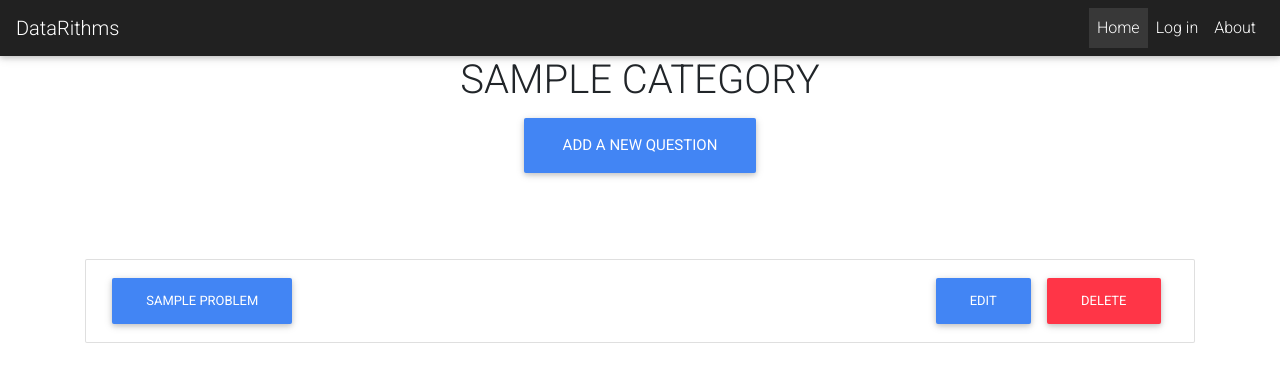
After one commit to SiddharthSampath/DataRithms, a Flask app: page /categories/1/questions in a window 1280 px wide. The commit adds this page. Shown: the top 382 px of the page. Run offline with Flask 2, Linux system fonts and the light colour scheme; tables that the repository leaves empty hold one stand-in row (values such as "Sample post"); some libraries are stand-ins or nearby versions.

Commit message:
Switched to mdb bootstrap and added basic functionality for questions page

```diff
--- a/app.py
+++ b/app.py
@@ -25,6 +25,16 @@ def categories():
   print(categories)
   return render_template('categories.html', category_data=categories)
 
+@APP.route('/categories/<int:category_id>/questions')
+def category_questions(category_id):
+  current_category = Category.query.get(category_id)
+  questions = current_category.problems
+  category_name = current_category.category_name
+  category_name = category_name.upper()
+  print(questions)
+  return render_template("questions.html", questions=questions, category=category_name)
+
+
 if __name__ == '__main__':
     #APP.run(host='0.0.0.0', port=8080, debug=True)
     APP.run(debug=True)
--- a/models.py
+++ b/models.py
@@ -14,8 +14,8 @@ def setupdb(app, database_path=database_path):
     app.config["SQLALCHEMY_TRACK_MODIFICATIONS"] = False
     db.app = app
     db.init_app(app)
-    #migrate = Migrate(app, db)
-    db.create_all()
+    migrate = Migrate(app, db)
+    #db.create_all()
 
 class Problem(db.Model):
     __tablename__ = 'problems'
@@ -30,4 +30,4 @@ class Category(db.Model):
     id = Column(Integer(), primary_key=True)
     category_name = Column(String(), nullable=False)
     category_description = Column(String(), nullable=False)
-    problems = relationship('Problem', lazy='dynamic', backref='problem', cascade='all, delete-orphan')
+    problems = relationship('Problem', lazy='dynamic', backref='category', cascade='all, delete-orphan')
--- a/templates/base.html
+++ b/templates/base.html
@@ -5,9 +5,14 @@
     <meta charset="utf-8">
     <meta name="viewport" content="width=device-width, initial-scale=1, shrink-to-fit=no">
 
-    <!-- Bootstrap CSS -->
-    <!-- <link rel="stylesheet" href="/static/css/bootstrap.min.css"> -->
-    <link rel="stylesheet" href="https://maxcdn.bootstrapcdn.com/bootstrap/4.0.0/css/bootstrap.min.css" integrity="sha384-Gn5384xqQ1aoWXA+058RXPxPg6fy4IWvTNh0E263XmFcJlSAwiGgFAW/dAiS6JXm" crossorigin="anonymous">
+    <!-- Font Awesome -->
+    <link rel="stylesheet" href="https://use.fontawesome.com/releases/v5.8.2/css/all.css">
+    <!-- Google Fonts -->
+    <link rel="stylesheet" href="https://fonts.googleapis.com/css?family=Roboto:300,400,500,700&display=swap">
+    <!-- Bootstrap core CSS -->
+    <link href="https://cdnjs.cloudflare.com/ajax/libs/twitter-bootstrap/4.5.0/css/bootstrap.min.css" rel="stylesheet">
+    <!-- Material Design Bootstrap -->
+    <link href="https://cdnjs.cloudflare.com/ajax/libs/mdbootstrap/4.19.1/css/mdb.min.css" rel="stylesheet">
     {% block links %} {% endblock %}
     <title>{% block title %} {% endblock %}</title>
 
@@ -45,11 +50,14 @@
       {% block content %}
       {% endblock %}
 
-
-    <!-- Optional JavaScript -->
-    <!-- jQuery first, then Popper.js, then Bootstrap JS -->
-    <script src="https://code.jquery.com/jquery-3.2.1.slim.min.js" integrity="sha384-KJ3o2DKtIkvYIK3UENzmM7KCkRr/rE9/Qpg6aAZGJwFDMVNA/GpGFF93hXpG5KkN" crossorigin="anonymous"></script>
-    <script src="https://cdnjs.cloudflare.com/ajax/libs/popper.js/1.12.9/umd/popper.min.js" integrity="sha384-ApNbgh9B+Y1QKtv3Rn7W3mgPxhU9K/ScQsAP7hUibX39j7fakFPskvXusvfa0b4Q" crossorigin="anonymous"></script>
-    <script src="https://maxcdn.bootstrapcdn.com/bootstrap/4.0.0/js/bootstrap.min.js" integrity="sha384-JZR6Spejh4U02d8jOt6vLEHfe/JQGiRRSQQxSfFWpi1MquVdAyjUar5+76PVCmYl" crossorigin="anonymous"></script>
+    <!-- JQuery -->
+    <script type="text/javascript" src="https://cdnjs.cloudflare.com/ajax/libs/jquery/3.5.1/jquery.min.js"></script>
+    <!-- Bootstrap tooltips -->
+    <script type="text/javascript" src="https://cdnjs.cloudflare.com/ajax/libs/popper.js/1.14.4/umd/popper.min.js"></script>
+    <!-- Bootstrap core JavaScript -->
+    <script type="text/javascript" src="https://cdnjs.cloudflare.com/ajax/libs/twitter-bootstrap/4.5.0/js/bootstrap.min.js"></script>
+    <!-- MDB core JavaScript -->
+    <script type="text/javascript" src="https://cdnjs.cloudflare.com/ajax/libs/mdbootstrap/4.19.1/js/mdb.min.js"></script>
+    {% block js %}{% endblock %}
   </body>
 </html>
--- a/templates/categories.html
+++ b/templates/categories.html
@@ -3,6 +3,8 @@
 {% block links %}
 <link rel="stylesheet" href="/static/css/categories.css">
 {% endblock %}
+
+{% block title %}DataRithms Categories{% endblock %}
 
 {% block content %}
 
@@ -17,7 +19,7 @@
                 <div class="card-body">
                     <h5 class="card-title">{{ category.category_name }}</h5>
                     <p class="card-text">{{ category.category_description }}</p>
-                    <a href="#" class="btn btn-primary">Go somewhere</a>
+                    <a href={{ url_for('category_questions', category_id=category.id) }} class="btn btn-primary">Go to {{ category.category_name }} questions</a>
                 </div>
             </div>
         </div>
--- /dev/null
+++ b/templates/questions.html
@@ -0,0 +1,98 @@
+{% extends "base.html" %}
+
+{% block links %}
+
+{% endblock %}
+
+{% block title %} DataRithms Question List {% endblock %}
+
+{% block content %}
+<style>
+    .list-group{
+        margin-top: 5em;
+    }
+</style>
+<div class="container">
+    <h1 class="text-center">{{category}}</h1>
+    <div class="text-center">
+        <button id="newCategory" class="center btn btn-lg btn-primary">Add a new question</button>
+    </div>
+
+    <ul class="list-group">
+
+        {% for question in questions %}
+            <li data-id={{question.id}} class="list-group-item">
+                <div class="row">
+                    <div class="col-9">
+                        <!-- Button trigger modal -->
+                        <button type="button" class="btn btn-primary" data-toggle="modal" data-target="#questionModal{{question.id}}">
+                            {{question.question_title}}
+                        </button>
+
+                        <!-- Modal -->
+                        <div class="modal fade" id="questionModal{{question.id}}" tabindex="-1" role="dialog" aria-labelledby="exampleModalLabel"
+                            aria-hidden="true">
+                            <div class="modal-dialog" role="document">
+                            <div class="modal-content">
+                                <div class="modal-header">
+                                <h5 class="modal-title" id="exampleModalLabel">{{question.question_title}}</h5>
+                                <button type="button" class="close" data-dismiss="modal" aria-label="Close">
+                                    <span aria-hidden="true">&times;</span>
+                                </button>
+                                </div>
+                                <div class="modal-body">
+                                {{question.question}}
+                                </div>
+                                <div class="modal-footer">
+                                <button type="button" class="btn btn-secondary" data-dismiss="modal">Close</button>
+                                <button type="button" onclick="document.getElementById('answer').innerHTML = {{question.answer}};"class="btn btn-primary" data-toggle="modal" data-target="#answerModal{{question.id}}">
+                                    Show Answer
+                                </button>
+
+                                <!-- Modal -->
+                                <div class="modal fade" id="answerModal{{question.id}}" tabindex="-1" role="dialog" aria-labelledby="exampleModalLabel"
+                                    aria-hidden="true">
+                                    <div class="modal-dialog" role="document">
+                                    <div class="modal-content">
+                                        <div class="modal-header">
+                                        <h5 class="modal-title" id="exampleModalLabel">{{question.question_title}}</h5>
+                                        <button type="button" class="close" onclick="$('#answerModal{{question.id}}').modal('hide')" aria-label="Close">
+                                            <span aria-hidden="true">&times;</span>
+                                        </button>
+                                        </div>
+                                        <div id='answer' class="modal-body">
+                                            {{question.answer|safe}}
+                                        </div>
+                                        <div class="modal-footer">
+                                        <button type="button" class="btn btn-secondary" onclick="$('#answerModal{{question.id}}').modal('hide')">Close</button>
+                                        <!-- <button type="button" class="btn btn-primary">Save changes</button> -->
+                                        </div>
+                                    </div>
+                                    </div>
+                                </div>
+                                </div>
+                            </div>
+                            </div>
+                        </div>
+                    </div>
+                    <div class="col-3">
+                        <button id="edit" class="btn btn-primary">Edit</button>
+                        <button id="delete" class="btn btn-danger">Delete</button>
+                    </div>
+                    <!-- <div class="col-2">
+
+                    </div> -->
+                </div>
+            </li>
+        {% endfor %}
+      </ul>
+</div>
+
+{% endblock %}
+{% block js %}
+<script>
+    function myAnswer(){
+
+    }
+</script>
+{% endblock %}
```
